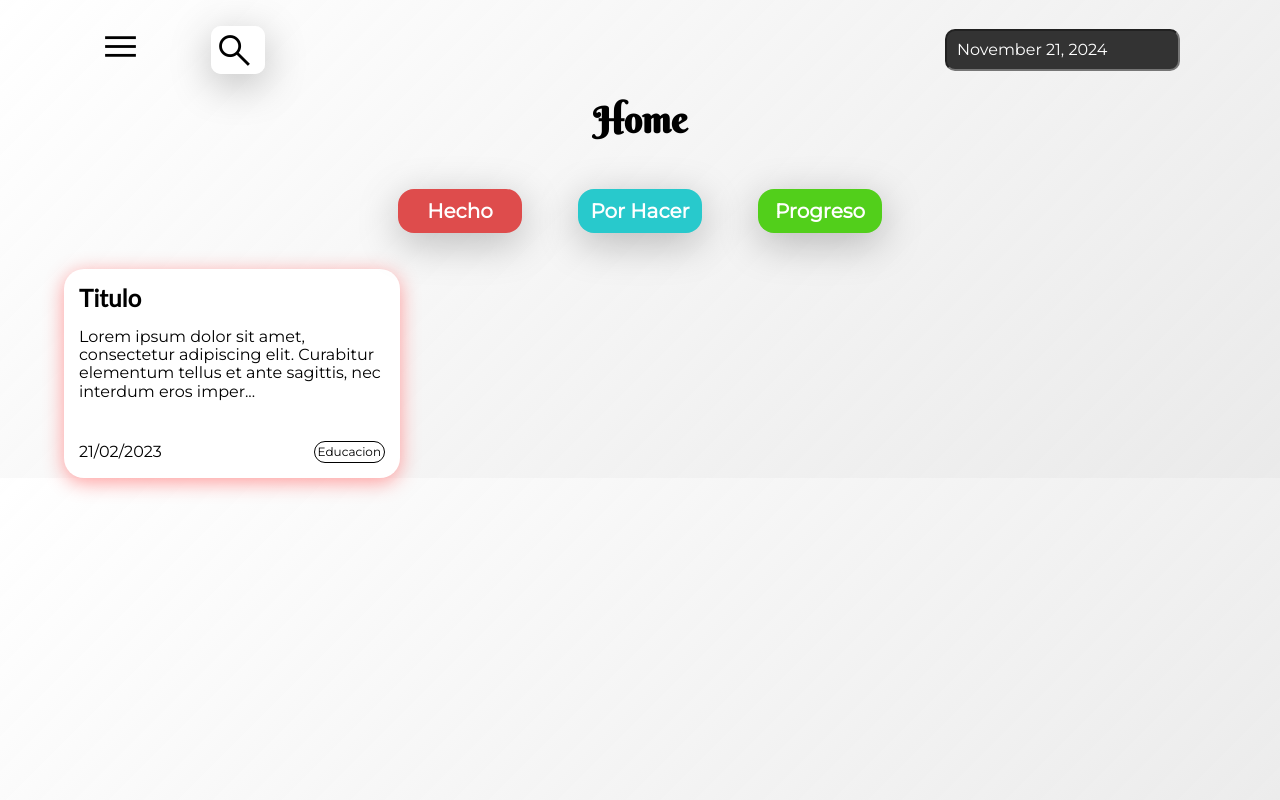
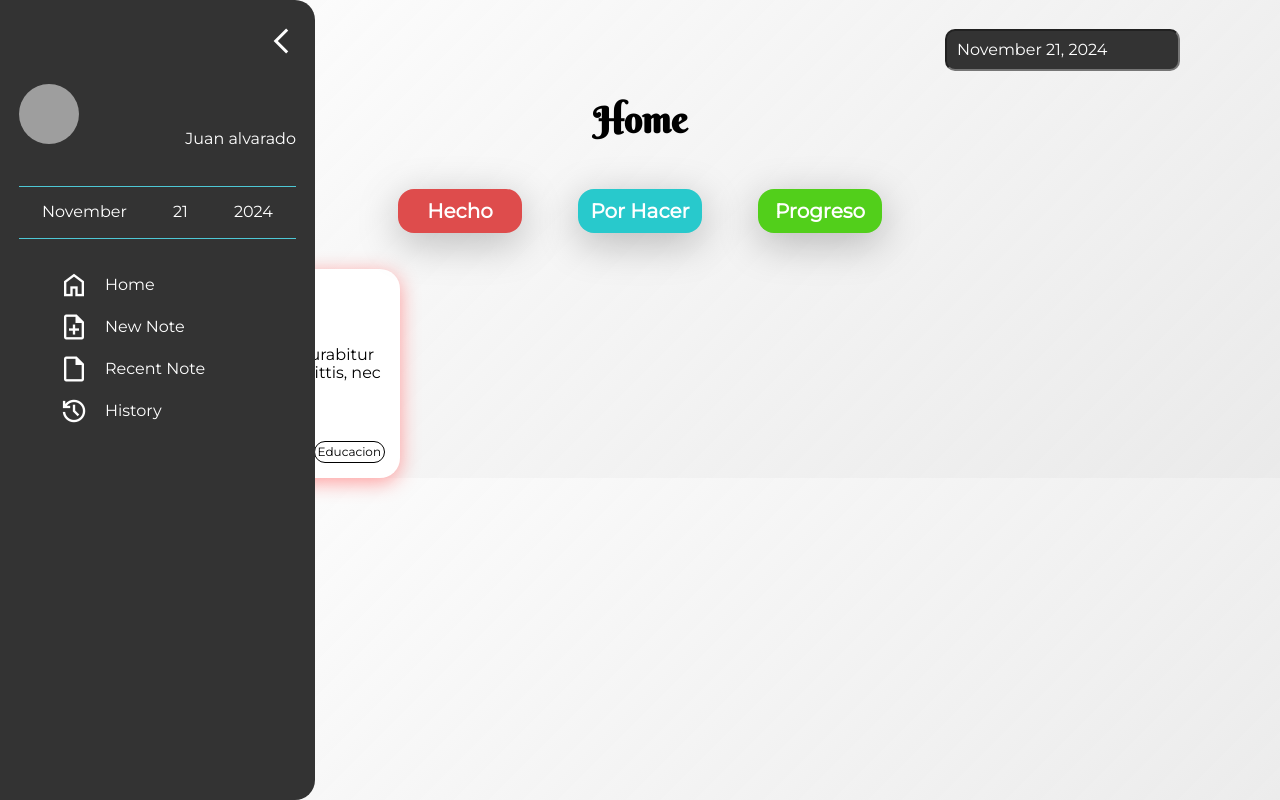
Before and after one commit to yahirantonio/noteApp, a Svelte app: page / in a window 1280 px wide. Built offline with nearby package versions, Linux system fonts and the light colour scheme; grey boxes are pictures that could not be loaded.

Commit message:
feat(banner): Agregando banner

```diff
--- a/package.json
+++ b/package.json
@@ -20,6 +20,7 @@
     "@iconify/svelte": "^4.0.2",
     "axios": "^1.7.7",
     "flatpickr": "^4.6.13",
-    "svelte-routing": "^2.13.0"
+    "svelte-routing": "^2.13.0",
+    "svelte-spa-router": "^4.0.1"
   }
 }
--- a/src/App.svelte
+++ b/src/App.svelte
@@ -2,6 +2,7 @@
   import Pills from "./lib/Pills.svelte";
   import Header from "./lib/Header.svelte";
   import Note from "./lib/Note.svelte";
+  import Banner from "./lib/Banner.svelte";
 
   let states = [0, 1, 2];
 
@@ -35,6 +36,8 @@
   </div>
 </main>
 
+<Banner />
+
 <style>
   .pill_container {
     display: flex;
--- a/src/app.css
+++ b/src/app.css
@@ -413,3 +413,15 @@
 body{
    font-family: 'Montserrat';
 }
+
+ul{
+   list-style: none;
+}
+
+a{
+   text-decoration: none;
+}
+
+a:hover{
+   text-decoration: underline;
+}
--- /dev/null
+++ b/src/lib/Banner.svelte
@@ -0,0 +1,97 @@
+<script>
+   let date = new Date();
+</script>
+
+<nav class="nav">
+   <span class="material-symbols-outlined chevron"> arrow_back_ios_new </span>
+   <div class="header_nav">
+      <img src="https://picsum.photos/60/60" class="user_image" alt="Persona" />
+      <p class="user_name">Juan alvarado</p>
+   </div>
+   <div class="hour_nav">
+      <p>{date.toLocaleString("default", { month: "long" })}</p>
+      <p>{date.toLocaleString("default", { day: "numeric" })}</p>
+      <p>{date.toLocaleString("default", { year: "numeric" })}</p>
+   </div>
+   <ul class="nav_container">
+      <li class="link_container">
+         <span class="material-symbols-outlined sizing"> home </span>
+         <a href="#" class="white">Home</a>
+      </li>
+      <li class="link_container">
+         <span class="material-symbols-outlined sizing"> note_add </span>
+         <a href="#" class="white">New Note</a>
+      </li>
+      <li class="link_container">
+         <span class="material-symbols-outlined sizing"> draft </span>
+         <a href="#" class="white">Recent Note</a>
+      </li>
+      <li class="link_container">
+         <span class="material-symbols-outlined sizing"> history </span>
+         <a href="#" class="white">History</a>
+      </li>
+   </ul>
+</nav>
+
+<style>
+   .nav {
+      background-color: #333;
+      position: absolute;
+      left: 0px;
+      top: 0px;
+      width: 277px;
+      max-width: 277px;
+      padding: 0px 19px 0 19px;
+      z-index: 2;
+      height: 100vh;
+      border-radius: 0 20px 20px 0;
+      color: white;
+   }
+
+   .chevron {
+      font-size: 30px;
+      margin-top: 26px;
+      margin-bottom: 28px;
+      float: right;
+      cursor: pointer;
+   }
+
+   .header_nav {
+      display: flex;
+      justify-content: space-between;
+      align-items: baseline;
+      width: 100%;
+      margin: auto;
+   }
+
+   .user_image {
+      border-radius: 50%;
+   }
+
+   .hour_nav {
+      display: flex;
+      justify-content: space-around;
+      border-top: 1px solid #4ec8d5;
+      border-bottom: 1px solid #4ec8d5;
+      margin: 22px 0;
+   }
+
+   .nav_container{
+      margin-top: 31px;
+   }
+
+   .sizing{
+      font-size: 30px;
+   }
+
+   .white{
+      color: white;
+   }
+
+   .link_container{
+      display: flex;
+      align-items: center;
+      gap: 1rem;
+      margin: 12px 0px;
+   }
+</style>
```
Also changed, not shown: 1 other file (tests, documents, lock files or other folders).
